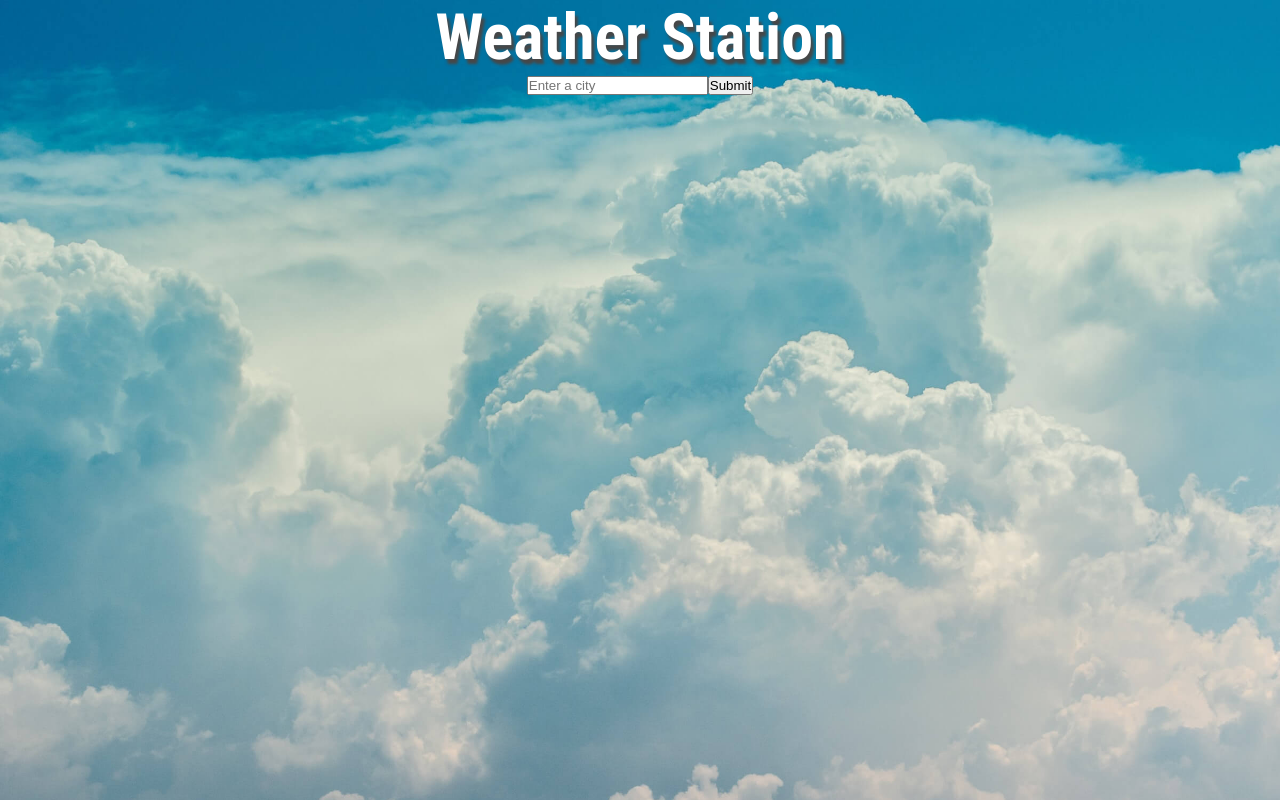
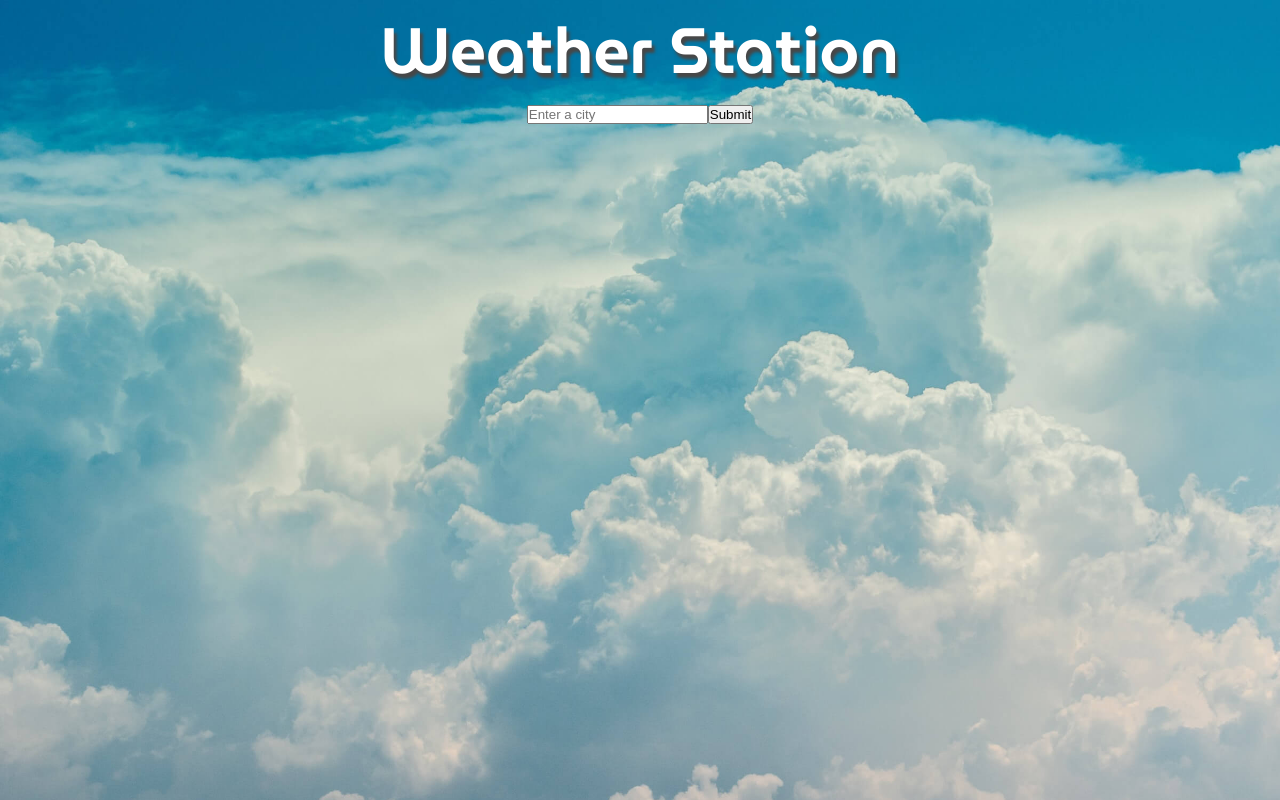
Before and after one commit to jenhedg/weather-station, a React (Create React App) app: page / in a window 1280 px wide. Built offline with nearby package versions, Linux system fonts and the light colour scheme.

Commit message:
update fonts

```diff
--- a/src/components/App/App.scss
+++ b/src/components/App/App.scss
@@ -9,7 +9,7 @@
 }
 
 .header .header-title {
-  font-family: $sansFont;
+  font-family: $serifFont;
   font-weight: bold;
   text-align: center;
 }
--- a/src/components/SearchParams/SearchParams.scss
+++ b/src/components/SearchParams/SearchParams.scss
@@ -1,3 +1,3 @@
 .search-params form label {
-  font-family: $sansFont;
+  font-family: $serifFont;
 }
--- a/src/shared/fonts/_fonts.scss
+++ b/src/shared/fonts/_fonts.scss
@@ -9,6 +9,13 @@
   font-family: "MuseoModerno";
   src: url("./MuseoModerno/MuseoModerno-Thin.ttf");
   font-weight: light;
+  font-style: normal;
+}
+
+@font-face {
+  font-family: "MuseoModerno";
+  src: url("./MuseoModerno/MuseoModerno-SemiBold.ttf");
+  font-weight: bold;
   font-style: normal;
 }
 
--- a/src/shared/styles/_variables.scss
+++ b/src/shared/styles/_variables.scss
@@ -2,5 +2,5 @@ $spacer: 1em;
 $titleFontSize: 4rem;
 $textShadow: 3px 5px 3px #474747;
 
-// $serifFont:
+$serifFont: "MuseoModerno", Georgia, "Times New Roman", Times, serif;
 $sansFont: "RobotoCondensed", Arial, Helvetica, sans-serif;
```
